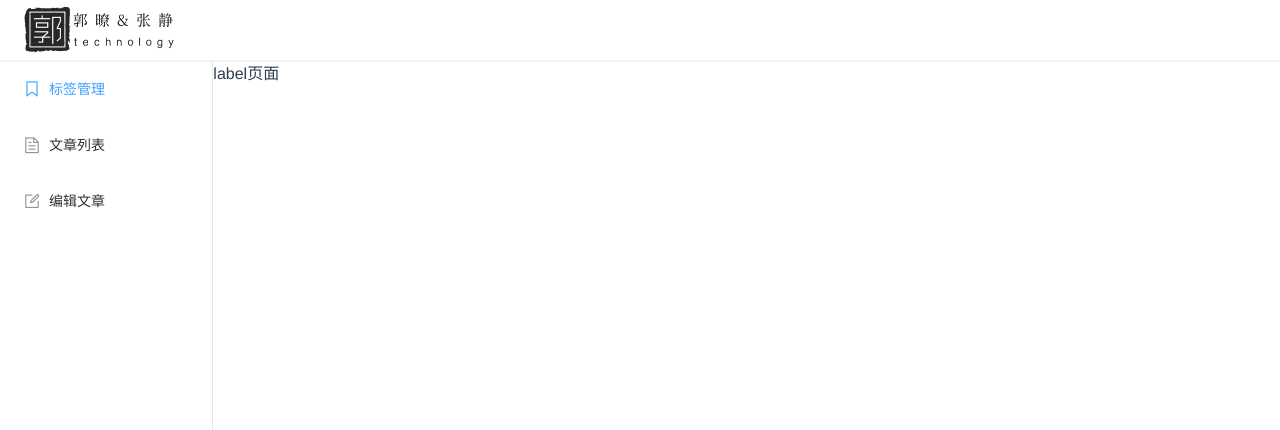
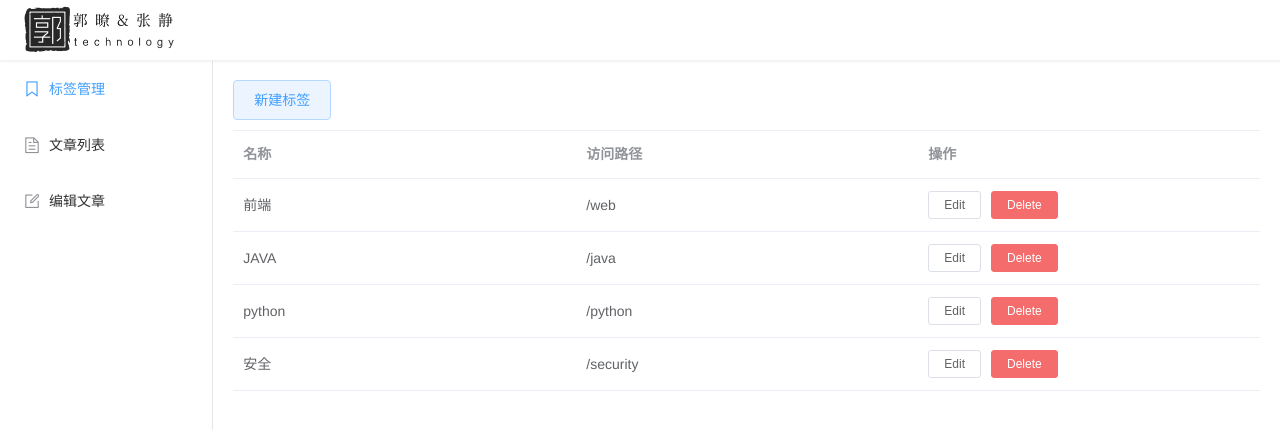
Before and after one commit to zhjing1019/blogVueAdmin, a Vue app: page /#/ in a window 1280 px wide. Shown: the top 430 px of the page. Built offline with nearby package versions, Linux system fonts and the light colour scheme.

Commit message:
label标签编辑页面

```diff
--- a/src/style/varStyle.scss
+++ b/src/style/varStyle.scss
@@ -2,3 +2,4 @@ $theme-color: #606266;
 $font-color: #303133;
 $bg-color: #f4f5f5;
 $max-width: 960px;
+$border-el: 1px solid #EBEEF5
--- a/src/view/Label.vue
+++ b/src/view/Label.vue
@@ -1,16 +1,160 @@
 <template>
-  <div class="label-main">
-      label页面
-  </div>
-</template>
+    <dir class="label-main">
+        <div class="label-add">
+            <el-button type="primary" plain  @click="addLabel">新建标签</el-button>
+        </div>
+        <el-table
+        :data="tableData"
+        style="width: 100%">
+            <el-table-column v-for="(item, index) in labelField" :key="index"
+                :prop="item.prop"
+                :label="item.label">
+                <template slot-scope="scope">
+                    <div v-if="item.prop == 'oper'">
+                        <el-button
+                        size="mini"
+                        @click="handleEdit(scope.$index, scope.row)">Edit</el-button>
+                        <el-button
+                        size="mini"
+                        type="danger"
+                        @click="handleDelete(scope.$index, scope.row)">Delete</el-button>
+                    </div>
 
-<script>
+                    <span v-else> {{ scope.row[item.prop] }} </span>
+                </template>
 
-export default {
+            </el-table-column>
+        </el-table>
+        <el-drawer
+            :title="drawerTitle"
+            :before-close="handleClose"
+            :visible.sync="dialog"
+            direction="rtl"
+            custom-class="demo-drawer"
+            ref="drawer"
+            >
+            <div class="demo-drawer__content">
+                <el-form :model="form">
+                <el-form-item label="标签名称" :label-width="formLabelWidth">
+                    <el-input v-model="form.label" autocomplete="off"></el-input>
+                </el-form-item>
+                <el-form-item label="访问路径" :label-width="formLabelWidth">
+                    <el-input v-model="form.path" autocomplete="off"></el-input>
+                </el-form-item>
+                </el-form>
+                <div class="demo-drawer__footer">
+                    <el-button @click="dialog = false">取 消</el-button>
+                    <el-button type="primary" @click="$refs.drawer.closeDrawer()" :loading="loading">{{ loading ? '提交中 ...' : '确 定' }}</el-button>
+                </div>
+            </div>
+            </el-drawer>
+    </dir>
+
+  </template>
+
+  <script>
+    export default {
+      data() {
+        return {
+            drawerTitle: "新建标签",
+            dialog: false,
+            formLabelWidth: '80px',
+            loading: false,
+            labelField: [
+                {
+                    prop: "name",
+                    label: "名称",
+                },
+                {
+                    prop: "path",
+                    label: "访问路径",
+                },
+                {
+                    prop: "oper",
+                    label: "操作",
+                },
+
+            ],
+            form: {
+                label: '',
+                path: '',
+            },
+            tableData: [{
+                name: '前端',
+                path: '/web',
+                oper: ''
+            }, {
+                name: 'JAVA',
+                path: '/java',
+                oper: ''
+            }, {
+                name: 'python',
+                path: '/python',
+                oper: ''
+            }, {
+                name: '安全',
+                path: '/security',
+                oper: ''
+            }]
+        }
+      },
+      methods: {
+            handleEdit(index, row) {
+                console.log(index, row);
+                this.drawerTitle = "编辑标签";
+                this.dialog = true;
+            },
+            handleDelete() {
+                this.$confirm('此操作将永久删除该文件, 是否继续?', '提示', {
+                    confirmButtonText: '确定',
+                    cancelButtonText: '取消',
+                    type: 'warning'
+                }).then(() => {
+                    this.$message({
+                        type: 'success',
+                        message: '删除成功!'
+                    });
+                }).catch(() => {
+                    this.$message({
+                        type: 'info',
+                        message: '已取消删除'
+                    });
+                });
+            },
+            handleClose() {
+                this.dialog = false;
+            },
+            addLabel() {
+                this.labelTitle = "新建标签";
+                this.dialog = true;
+            }
+
+      }
+    }
+  </script>
+
+  <style lang="scss">
+@import "@/style/varStyle.scss";
+.label-main{
+    padding: 20px;
+    .label-add{
+        padding-bottom: 10px;
+        border-bottom: $border-el;
+    }
 
 }
-</script>
+.demo-drawer__content{
+        position: relative;
+        height: 100%;
+        .demo-drawer__footer{
+            text-align: center;
+            position: absolute;
+            bottom: 20px;
+            left: 0;
+            width: 100%;
 
-<style lang="scss">
+        }
+    }
+
 
 </style>
```
Also changed, not shown: src/router.js (line endings or trailing spaces).
